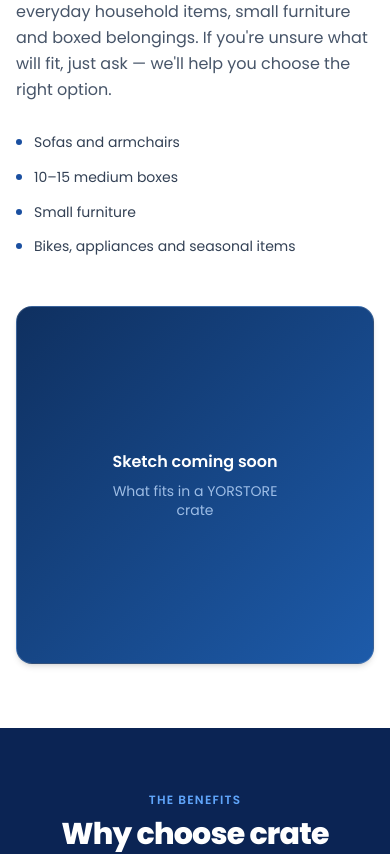
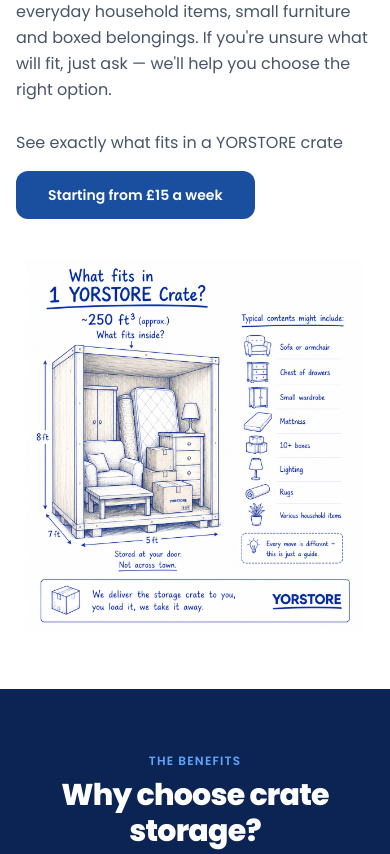
Before and after one commit to YorStore/YorStore, a Next.js app in the folder b_tDKShXFtqVE/: page /crate-storage in a window 390 px wide. Shown: the part 1800-2654 px from the top of the page. Built offline with nearby package versions, Linux system fonts and the light colour scheme.

Commit message:
Add formatted click-to-call phone number across site

```diff
--- a/b_tDKShXFtqVE/src/app/crate-storage/page.tsx
+++ b/b_tDKShXFtqVE/src/app/crate-storage/page.tsx
@@ -1,4 +1,5 @@
 import type { Metadata } from "next";
+import Image from "next/image";
 import Link from "next/link";
 import PageHero from "@/components/ui/PageHero";
 import CTABand from "@/components/ui/CTABand";
@@ -67,13 +68,6 @@ function WhatIsCrateStorage() {
 
 /* ── What fits in a crate ───────────────────── */
 function WhatFitsInACrate() {
-  const bullets = [
-    "Sofas and armchairs",
-    "10–15 medium boxes",
-    "Small furniture",
-    "Bikes, appliances and seasonal items",
-  ];
-
   return (
     <section className="section-pad bg-white border-t border-slate-100">
       <div className="container-site">
@@ -92,21 +86,23 @@ function WhatFitsInACrate() {
               Our storage crates are designed for everyday household items, small furniture and boxed belongings.
               If you&apos;re unsure what will fit, just ask — we&apos;ll help you choose the right option.
             </p>
-            <ul className="flex flex-col gap-3">
-              {bullets.map((item) => (
-                <li key={item} className="flex gap-3 text-slate-700 text-sm md:text-base leading-relaxed">
-                  <span className="mt-2 h-1.5 w-1.5 shrink-0 rounded-full bg-brand-blue" aria-hidden />
-                  <span>{item}</span>
-                </li>
-              ))}
-            </ul>
+            <p className="text-slate-600 mb-4">See exactly what fits in a YORSTORE crate</p>
+            <Link href="/#enquiry-form" className="btn-primary px-8 py-3.5">
+              Starting from £15 a week
+            </Link>
           </div>
           <div className="flex justify-center lg:justify-end">
-            <div className="aspect-square w-full max-w-sm rounded-2xl border border-white/15 bg-gradient-to-br from-[#0f3060] to-[#1d5baa] shadow-md flex flex-col items-center justify-center text-center p-8">
-              <p className="text-white font-semibold">Sketch coming soon</p>
-              <p className="text-blue-200/80 text-sm mt-2 max-w-[12rem] leading-snug">
-                What fits in a YORSTORE crate
-              </p>
+            <div className="aspect-square w-full max-w-full flex items-center justify-center text-center">
+              <div className="w-full max-w-[90%] mx-auto flex items-center justify-center">
+                <Image
+                  src="/images/Whatfits.png"
+                  alt="What fits in a YORSTORE crate sketch"
+                  width={1200}
+                  height={1200}
+                  className="w-full h-auto object-contain object-center scale-[1.05]"
+                  sizes="(min-width: 1024px) 24rem, 100vw"
+                />
+              </div>
             </div>
           </div>
         </div>
--- a/b_tDKShXFtqVE/src/lib/config.ts
+++ b/b_tDKShXFtqVE/src/lib/config.ts
@@ -9,8 +9,8 @@ export const SITE_CONFIG = {
   tagline:      "Storage that comes to you.",
 
   // ── Contact details ──────────────────────────
-  phone:        "XXXXX XXXXXX",
-  phoneHref:    "tel:XXXXXXXXXX",
+  phone:        "07368 185565",
+  phoneHref:    "tel:+447368185565",
   email:        "hello@yorstore.co.uk",
   emailHref:    "mailto:hello@yorstore.co.uk",
   address:      "Yorkshire, UK",
```
Also changed, not shown: b_tDKShXFtqVE/public/images/WhatFits.png (added).
